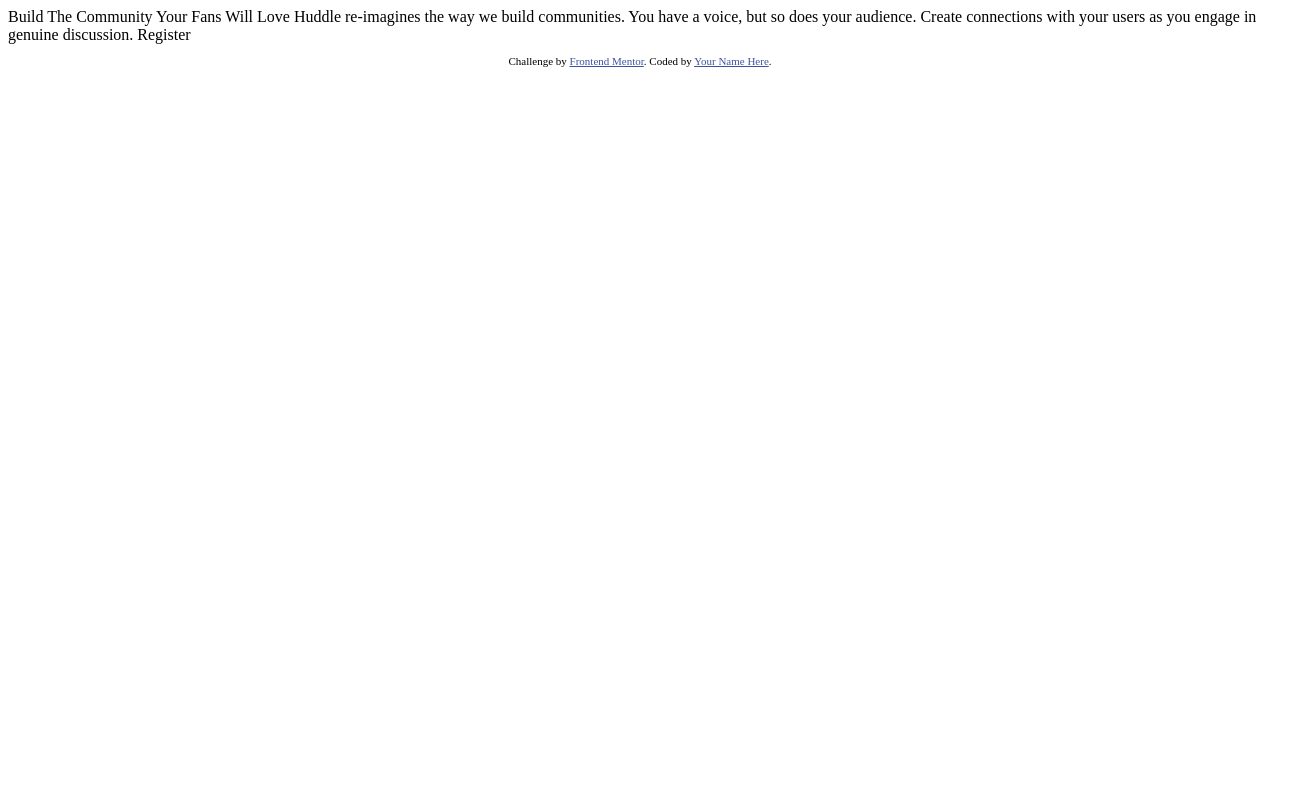
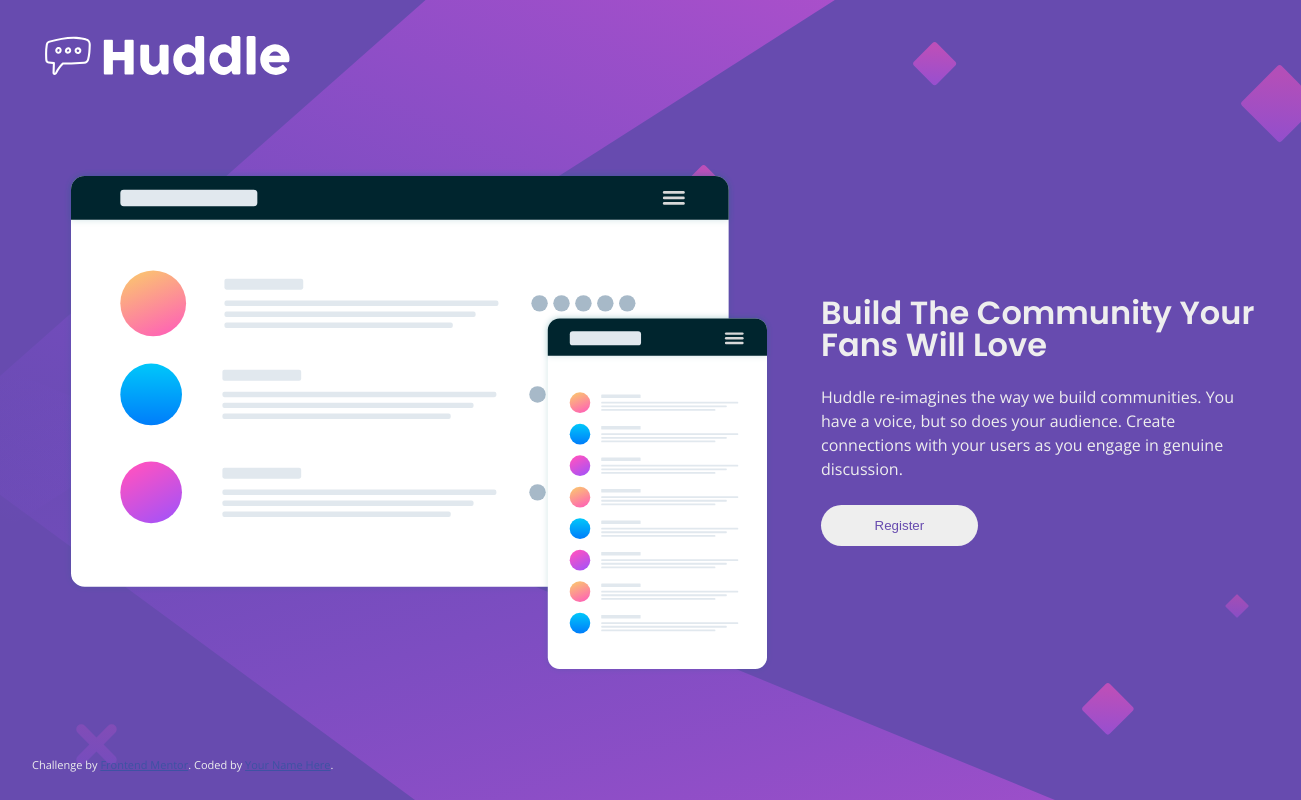
Before and after one commit to ryantpham/fm-huddle-lp, a plain HTML site: page index.html in a window 1280 px wide. Shown: the whole page, 1301 px wide, since content can reach past the window. Drawn offline with nearby package versions, Linux system fonts and the light colour scheme.

Commit message:
Finished setting up basic layout as well as basic styling

```diff
--- a/index.html
+++ b/index.html
@@ -5,23 +5,42 @@
   <meta name="viewport" content="width=device-width, initial-scale=1.0"> <!-- displays site properly based on user's device -->
 
   <link rel="icon" type="image/png" sizes="32x32" href="./images/favicon-32x32.png">
-
+  <link rel="stylesheet" href="style.css">
   <title>Frontend Mentor | Huddle landing page with single introductory section</title>
 
+  <link rel="preconnect" href="https://fonts.googleapis.com">
+  <link rel="preconnect" href="https://fonts.gstatic.com" crossorigin>
+  <link href="https://fonts.googleapis.com/css2?family=Open+Sans:ital,wght@0,300..800;1,300..800&family=Poppins:ital,wght@0,100;0,200;0,300;0,400;0,500;0,600;0,700;0,800;0,900;1,100;1,200;1,300;1,400;1,500;1,600;1,700;1,800;1,900&display=swap" rel="stylesheet">
+
+  <link rel="preconnect" href="https://fonts.googleapis.com">
+  <link rel="preconnect" href="https://fonts.gstatic.com" crossorigin>
+  <link href="https://fonts.googleapis.com/css2?family=Poppins:ital,wght@0,100;0,200;0,300;0,400;0,500;0,600;0,700;0,800;0,900;1,100;1,200;1,300;1,400;1,500;1,600;1,700;1,800;1,900&display=swap" rel="stylesheet">
   <!-- Feel free to remove these styles or customise in your own stylesheet 👍 -->
   <style>
     .attribution { font-size: 11px; text-align: center; }
     .attribution a { color: hsl(228, 45%, 44%); }
   </style>
 </head>
-<body>
+<body class="logo">
+  <div>
+    <img src="./images/logo.svg" alt="logo" >
+  </div>
 
-  Build The Community Your Fans Will Love
 
-  Huddle re-imagines the way we build communities. You have a voice, but so does your audience.
-  Create connections with your users as you engage in genuine discussion.
+  <div class="main-content">
+    <img src="./images/illustration-mockups.svg" alt="">
+    <div class="">
+      <div class="info">
+        <h1>Build The Community Your Fans Will Love</h1>
+        <p>Huddle re-imagines the way we build communities. You have a voice, but so does your audience.
+          Create connections with your users as you engage in genuine discussion.
+        </p>
+      </div>
+      <button class="register">Register</button>
+    </div>
 
-  Register
+  </div>
+
 
   <footer>
     <p class="attribution">
--- /dev/null
+++ b/style.css
@@ -0,0 +1,105 @@
+/* http://meyerweb.com/eric/tools/css/reset/
+   v2.0 | 20110126
+   License: none (public domain)
+*/
+
+html, body, div, span, applet, object, iframe,
+h1, h2, h3, h4, h5, h6, p, blockquote, pre,
+a, abbr, acronym, address, big, cite, code,
+del, dfn, em, img, ins, kbd, q, s, samp,
+small, strike, strong, sub, sup, tt, var,
+b, u, i, center,
+dl, dt, dd, ol, ul, li,
+fieldset, form, label, legend,
+table, caption, tbody, tfoot, thead, tr, th, td,
+article, aside, canvas, details, embed,
+figure, figcaption, footer, header, hgroup,
+menu, nav, output, ruby, section, summary,
+time, mark, audio, video {
+	margin: 0;
+	padding: 0;
+	border: 0;
+	font-size: 100%;
+	font: inherit;
+	vertical-align: baseline;
+}
+/* HTML5 display-role reset for older browsers */
+article, aside, details, figcaption, figure,
+footer, header, hgroup, menu, nav, section {
+	display: block;
+}
+body {
+	line-height: 1;
+}
+ol, ul {
+	list-style: none;
+}
+blockquote, q {
+	quotes: none;
+}
+blockquote:before, blockquote:after,
+q:before, q:after {
+	content: '';
+	content: none;
+}
+table {
+	border-collapse: collapse;
+	border-spacing: 0;
+}
+
+/*Reset Above*/
+
+body{
+    background-color: hsl(257, 40%, 49%);
+    background-image: url("./images/bg-desktop.svg");
+    background-repeat: no-repeat;
+    background-size:cover;
+    height: 100vh;
+    font-family:'Open Sans';
+    display: flex;
+    flex-direction: column;
+    align-items: flex-start;
+    justify-content: space-around;
+}
+
+.main-content{
+    padding: 2rem;
+    display: flex;
+    align-items: center;
+    gap: 3rem;
+
+}
+
+.info{
+    display: flex;
+    flex-direction: column;
+
+    gap: 1.5rem;
+    width: 35vw;
+}
+.logo{
+    margin-left: 2rem;
+}
+
+h1{
+    font-size: 2rem;
+    font-weight:600;
+    font-family:"Poppins", sans-serif;
+    color: #eee;
+}
+p{
+    font-size: 1rem;
+    font-family:'Open Sans', sans-serif;
+    font-weight: 400;
+    color: #eee;
+    line-height:1.5rem;
+}
+.register{
+    color: hsl(257, 40%, 49%);
+    background-color: #eee;
+    padding: 0.8rem;
+    width: 35%;
+    border-radius: 3rem;
+    border-style: none;
+    margin-top: 1.5rem;
+}
```
